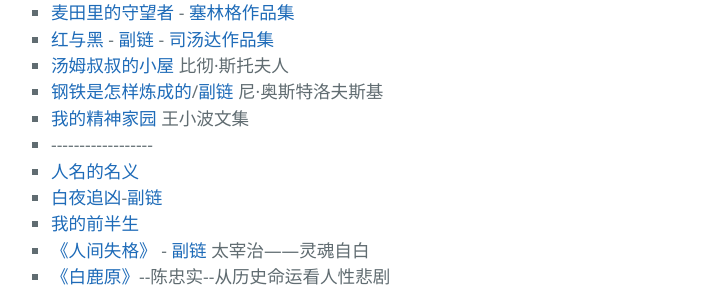
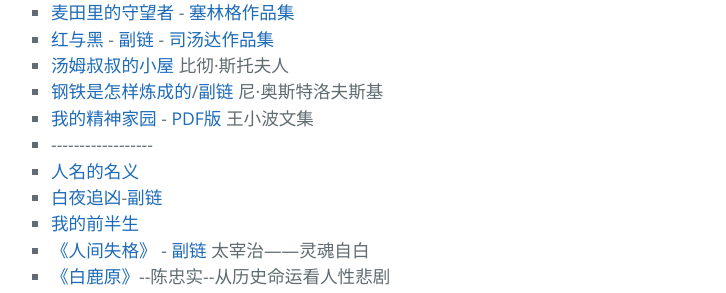
Before and after one commit to AmbroseRen/test, a Jekyll site: the page built from Library/BookListsOne.md, in a window 1280 px wide and 900 px high, scrolled down 3807 px. Shown: the part 154-447 px from the top of the window, without its empty margins (293-1019 px from the left). Built offline with Jekyll 4.4.1, drawn with Linux system fonts in a browser that asks for light colours; our own code applies the rules of GitHub Pages for plain Markdown files; the repository's description, which GitHub fills in, is left out.

Commit message:
Update BookListsOne.md

```diff
--- a/Library/BookListsOne.md
+++ b/Library/BookListsOne.md
@@ -211,7 +211,7 @@
 		    <li><a href="https://www.kunnu.com/hongyuhei/">红与黑</a> - <a href="https://www.kanunu8.com/book/3871/index.html">副链</a> - <a href="https://www.kanunu8.com/files/writer/3868.html">司汤达作品集</a></li>
 		    <li><a href="https://www.kanunu8.com/book4/10161/">汤姆叔叔的小屋</a> 比彻·斯托夫人</li>
 		    <li><a href="https://www.cbxs.net/waiguo/2072/">钢铁是怎样炼成的</a>/<a href="https://www.tianyabooks.com/world/gtszyncd/">副链</a> 尼·奥斯特洛夫斯基</li>
-		    <li><a href="https://www.yooread.net/8/1735/">我的精神家园</a> 王小波文集</li>
+		    <li><a href="https://www.yooread.net/8/1735/">我的精神家园</a> - <a href="https://cdn.jsdelivr.net/gh/AmbroseRen/Picture@master/book/Literature/Novel/我的精神家园 -王小波.pdf">PDF版</a> 王小波文集</li>
                     <li>------------------</li>
                     <li><a href="http://www.tianyashuku.com/guanchang/2624/">人名的名义</a></li>
                     <li><a href="https://www.51shucheng.net/zhentan/baiyezhuixiong">白夜追凶</a>-<a href="http://www.weilishi.org/baiyezhuixiong/">副链</a></li>
```
